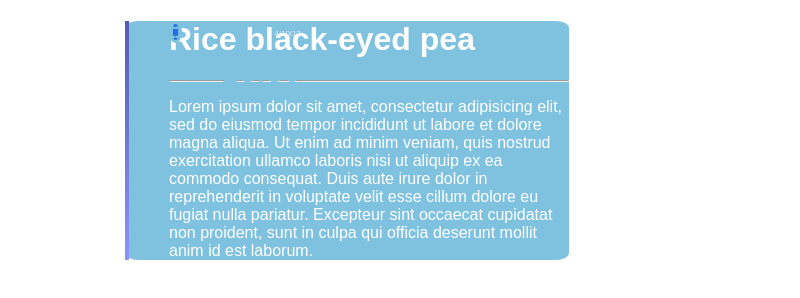
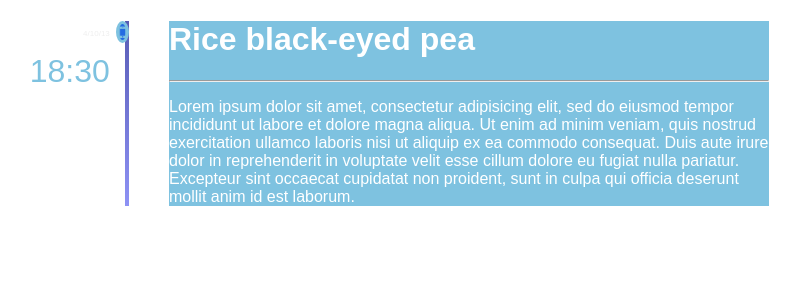
Before and after one commit to davidcawton/04-timeline, a plain HTML site: page index.html in a window 1280 px wide. Shown: the whole page, without its empty margins (83-883 px from the left). Drawn offline with Linux system fonts and the light colour scheme.

Commit message:
More CSS

```diff
--- a/app.css
+++ b/app.css
@@ -1,16 +1,16 @@
+
+
 .timeline {
+  border-radius: 3%;
+  position: relative;
+  width: 600px;
   list-style: none;
   margin-left: 200px;
+  border: 0;
   border-left: #575bb4 solid 4px;
   border-image:
-      linear-gradient(to bottom, #575bb4, #8e92f5) 1 100%;
-}
+    linear-gradient(to bottom, #575bb4, #8e92f5) 1 100%;
 
-ul {
-  width: 400px;
-  left: 20%;
-  border-radius: 3%;
-  background: #7ec2e0;
   color: #ffffff;
   font-family:sans-serif;
 
@@ -22,7 +22,7 @@ hr {
 
 .date, .time {
   position: absolute;
-  right: 70%;
+  right: 103%;
 }
 
 .fa-mobile{
@@ -30,8 +30,7 @@ hr {
   border-radius: 50%;
   border: 3px #7ec2e0 solid;
   position: absolute;
-
-
+  right: 100%;
   color: #7ec2e0;
 }
 
@@ -46,5 +45,5 @@ hr {
 }
 
 .description-box {
-
+  background: #7ec2e0;
 }
--- a/index.html
+++ b/index.html
@@ -8,9 +8,10 @@
 </head>
 <body>
   <ul class="timeline">
-    <li><p class="date">4/10/13</p>
+    <li>
+      <i class="fa fa-mobile"></i>
+      <p class="date">4/10/13</p>
       <p class="time">18:30</p>
-    <i class="fa fa-mobile"></i>
       <div class="description-box">
         <h1 class="title">Rice black-eyed pea</h1>
         <hr>
```
Lines whose indentation alone changed are shown as unchanged.
